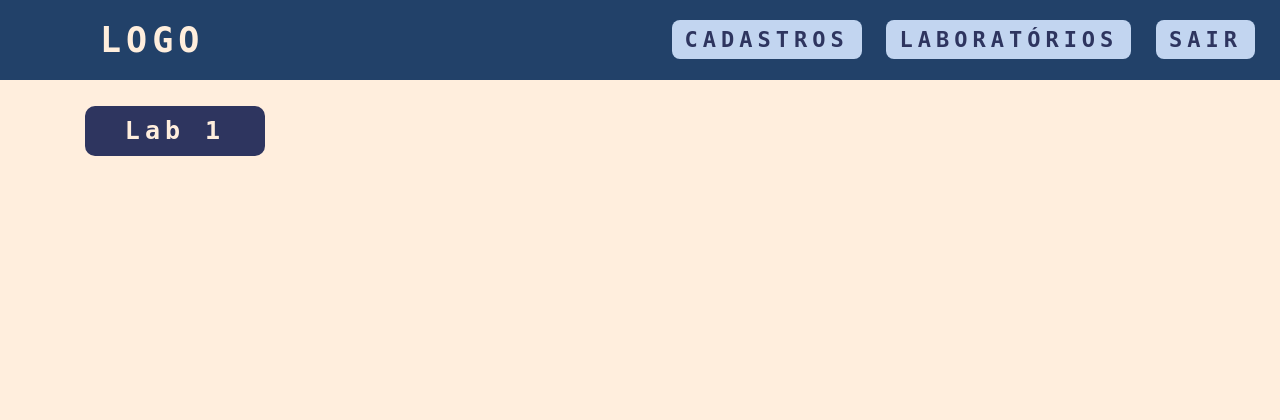
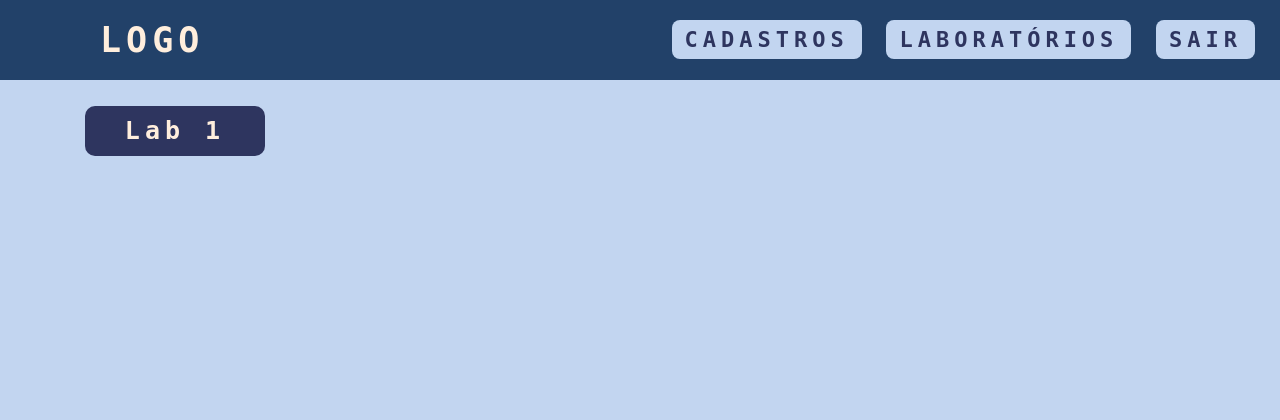
Before and after one commit to TCC2023insv/TCC2023-Site, a PHP site: page /Tema_Claro/p_Diretoria/p_reparos-lab1-D_TC.php in a window 1280 px wide. Shown: the top 420 px of the page. Run offline with PHP 8.4, Linux system fonts and the light colour scheme; data that the repository does not hold is empty.

Commit message:
Arrumando as cores da tela de reparos

```diff
--- a/css/p_reparos-labs_TC.css
+++ b/css/p_reparos-labs_TC.css
@@ -8,7 +8,7 @@
 }
 
 body{
-    background-color: #FFEEDD;
+    background-color: #C2D5F0;
     font-family: 'Roboto Mono', monospace;
     font-weight: bold;
     letter-spacing: 5px;
```
